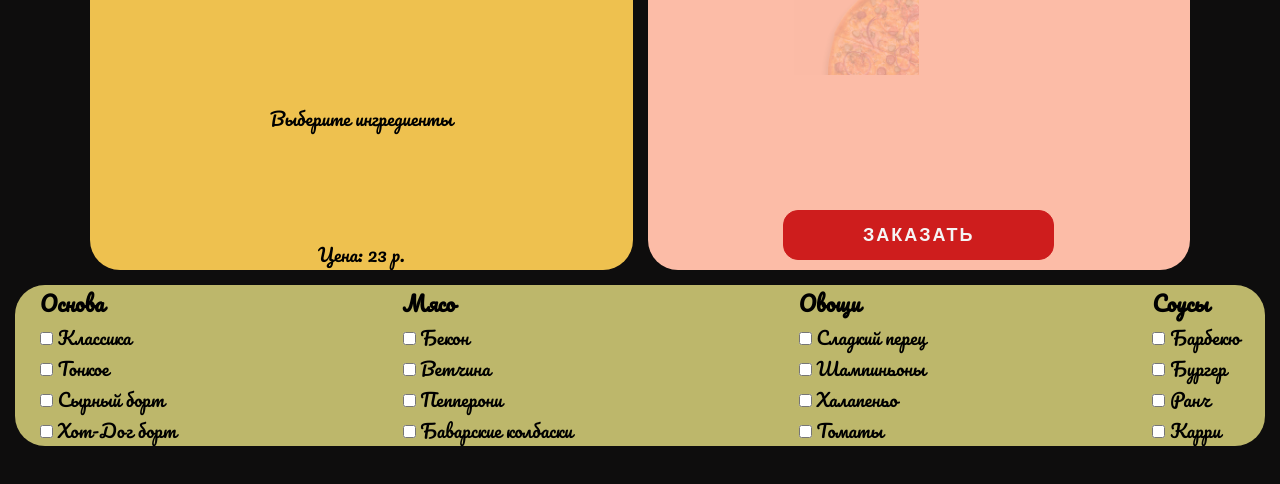
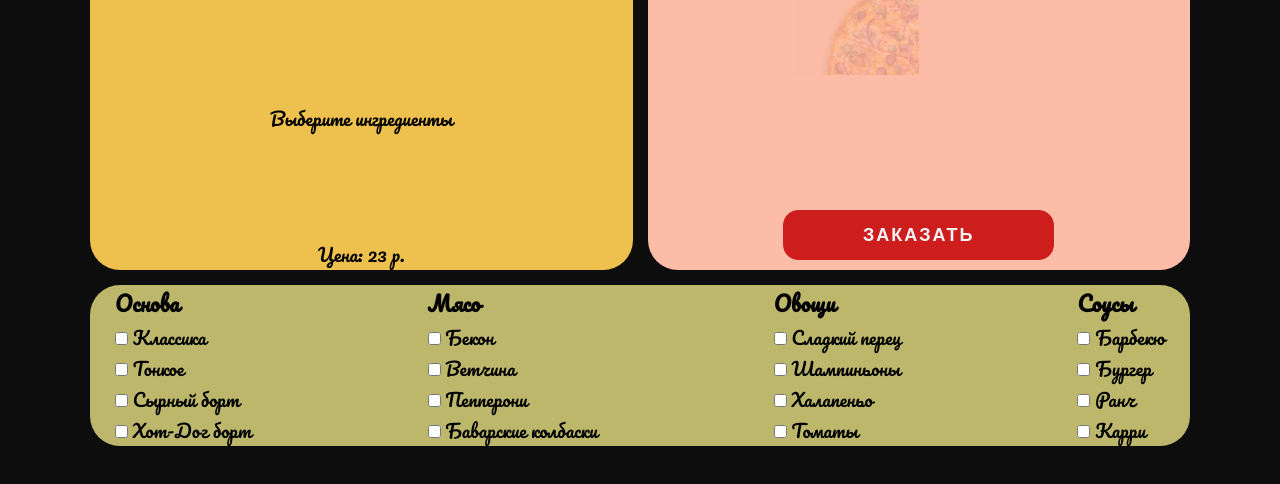
Before and after one commit to KiaPower666/PizzaProj, a website built with webpack: page public/index.html in a window 1280 px wide. Shown: the part 206-690 px from the top of the page. Built offline with nearby package versions, Linux system fonts and the light colour scheme.

Commit message:
ingredients margin fixed

```diff
--- a/src/ingredients/index.js
+++ b/src/ingredients/index.js
@@ -3,3 +3,4 @@ import { addClassFoundById } from "../helpers/addClassFoundById";
 /* import { addBackground } from '../helpers/addbackground'; */
 
 addClassFoundById("ingredients", styles.ingredients);
+addClassFoundById("ingredients", styles.container);
--- a/src/ingredients/ingredients.module.scss
+++ b/src/ingredients/ingredients.module.scss
@@ -1,4 +1,9 @@
 @import "../variables.scss";
+
+.container {
+  max-width: $max-width;
+  margin: 15px auto;
+}
 
 .ingredients {
   display: flex;
@@ -6,7 +11,6 @@
   background-color: $haki;
   border-radius: 30px;
   padding: 0 25px;
-    margin-top: 15px;
 
   .input-div {
     position: relative;
```
Lines whose indentation alone changed are shown as unchanged.
